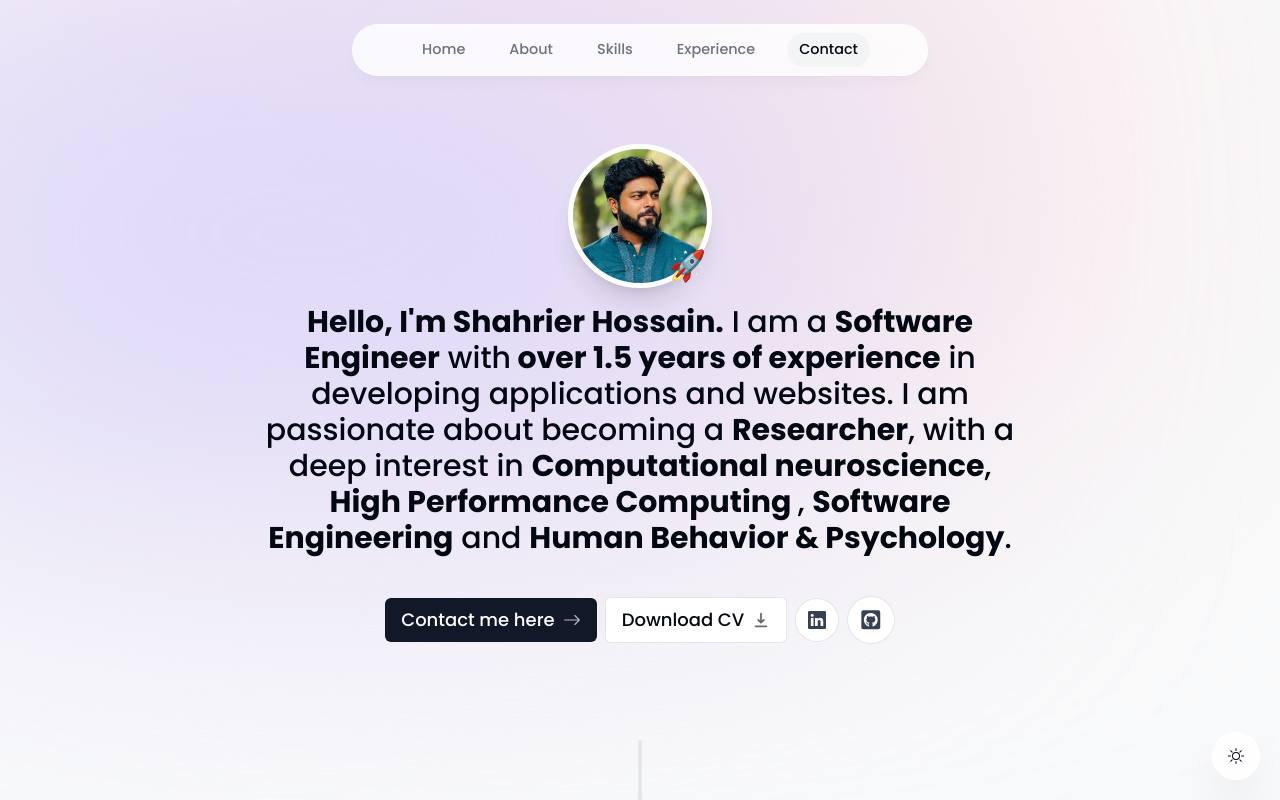
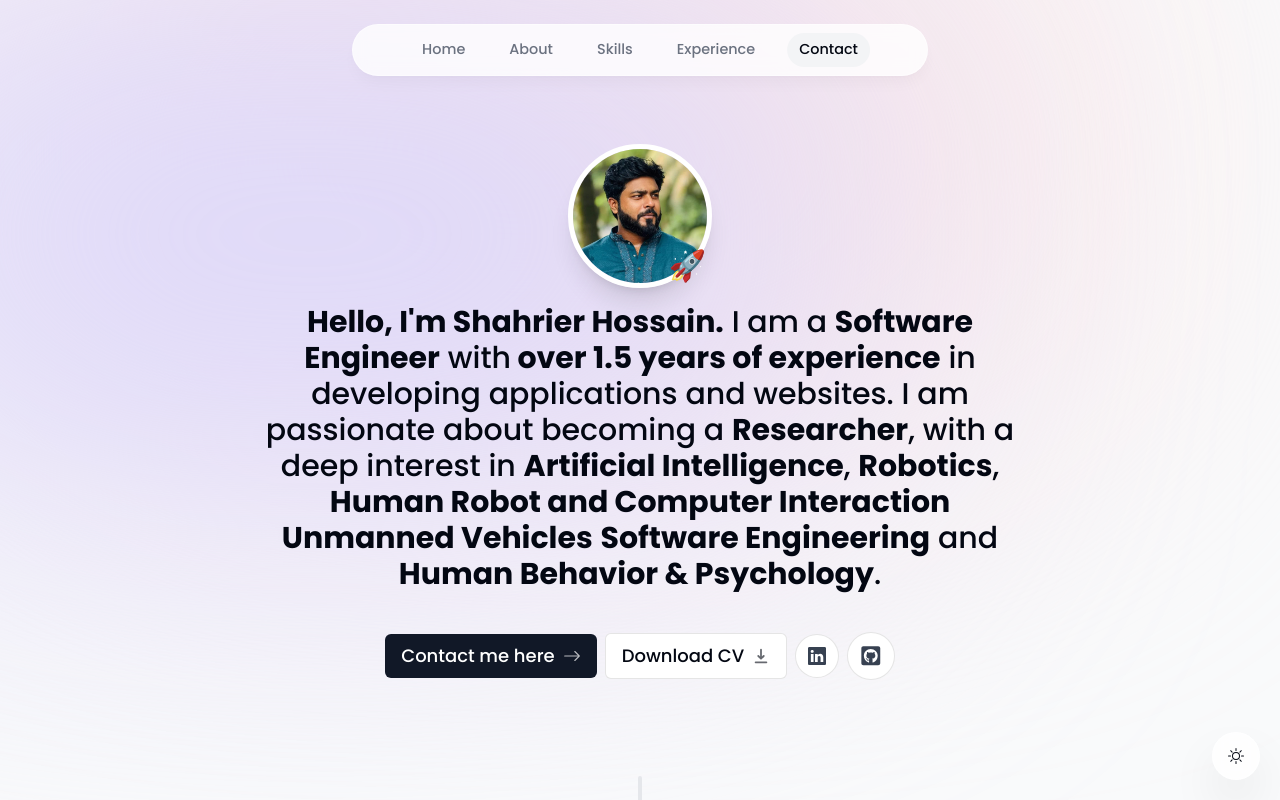
Before and after one commit to ShahrierHossain/shahrier-hossain, a Next.js app: page / in a window 1280 px wide. Shown: the top 800 px of the page. Built offline with nearby package versions, Linux system fonts and the light colour scheme.

Commit message:
Update intro.tsx

```diff
--- a/components/intro.tsx
+++ b/components/intro.tsx
@@ -66,7 +66,7 @@ export default function Intro() {
         {" "} I am a <span className="font-bold">Software Engineer</span> with
         <span className="font-bold"> over 1.5 years of experience</span> in developing applications and websites.
         I am passionate about becoming a <span className="font-bold">Researcher</span>, with a deep interest in   {" "}
-        <span className="font-bold">Computational neuroscience</span>, <span className="font-bold">High Performance Computing </span>, <span className="font-bold">Software Engineering</span> and
+        <span className="font-bold">Artificial Intelligence</span>, <span className="font-bold">Robotics</span>, <span className="font-bold">Human Robot and Computer Interaction</span> <span className="font-bold">Unmanned Vehicles</span> <span className="font-bold">Software Engineering</span> and
         {" "}<span className="font-bold">Human Behavior & Psychology</span>.
       </motion.h1>
 
@@ -92,7 +92,7 @@ export default function Intro() {
 
         <a
           className="group bg-white px-4 py-2 flex items-center gap-2 rounded-md outline-none  active:scale-105 transition cursor-pointer borderBlack dark:bg-white/10  dark:text-white/60 hover:dark:bg-white/5  hover:bg-gray-200"
-          href="/Shahrier-Hossain-Resume.pdf"
+          href="/Shahrier_Hossain_CV.pdf"
           download
         >
           Download CV{" "}
```
